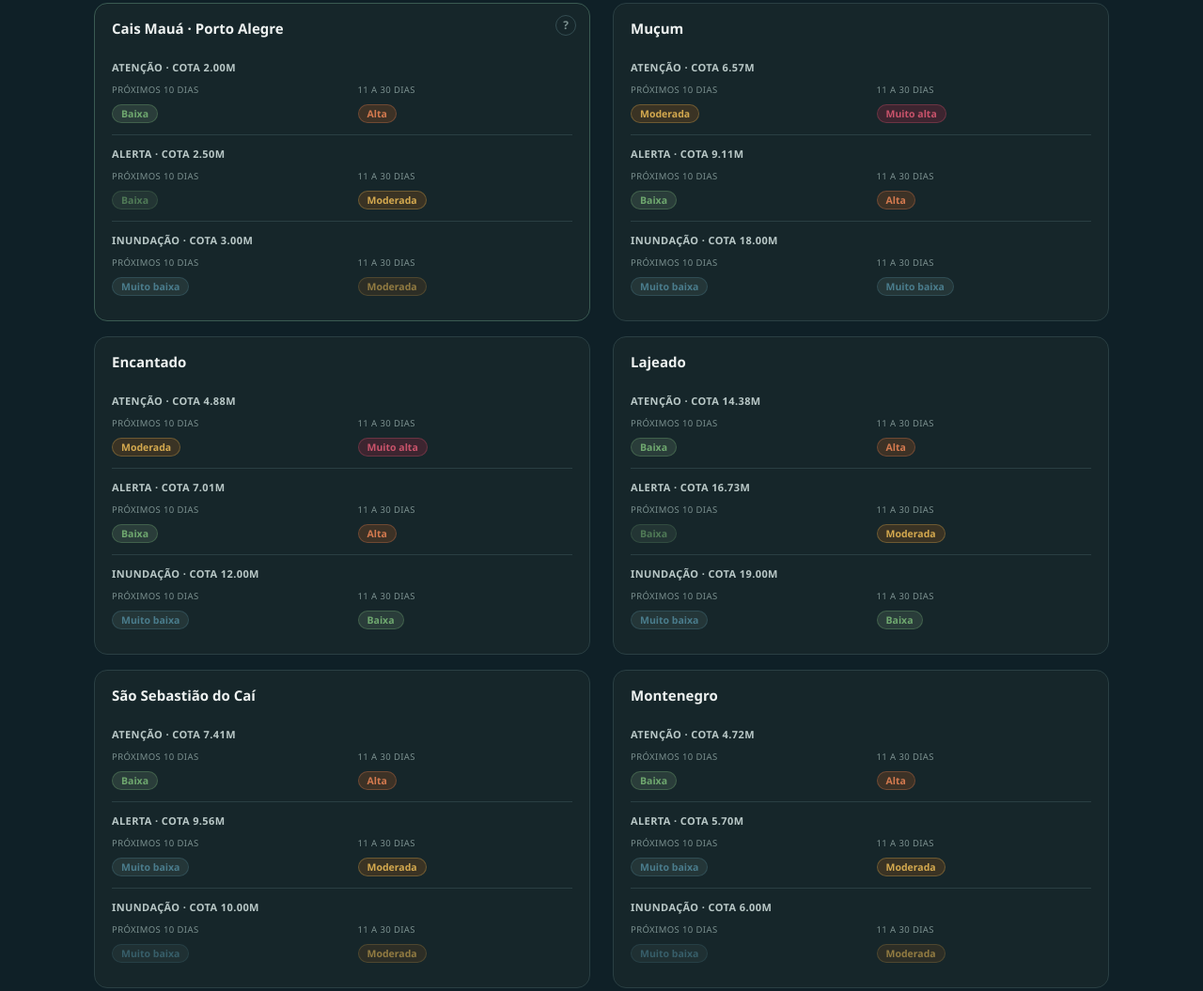
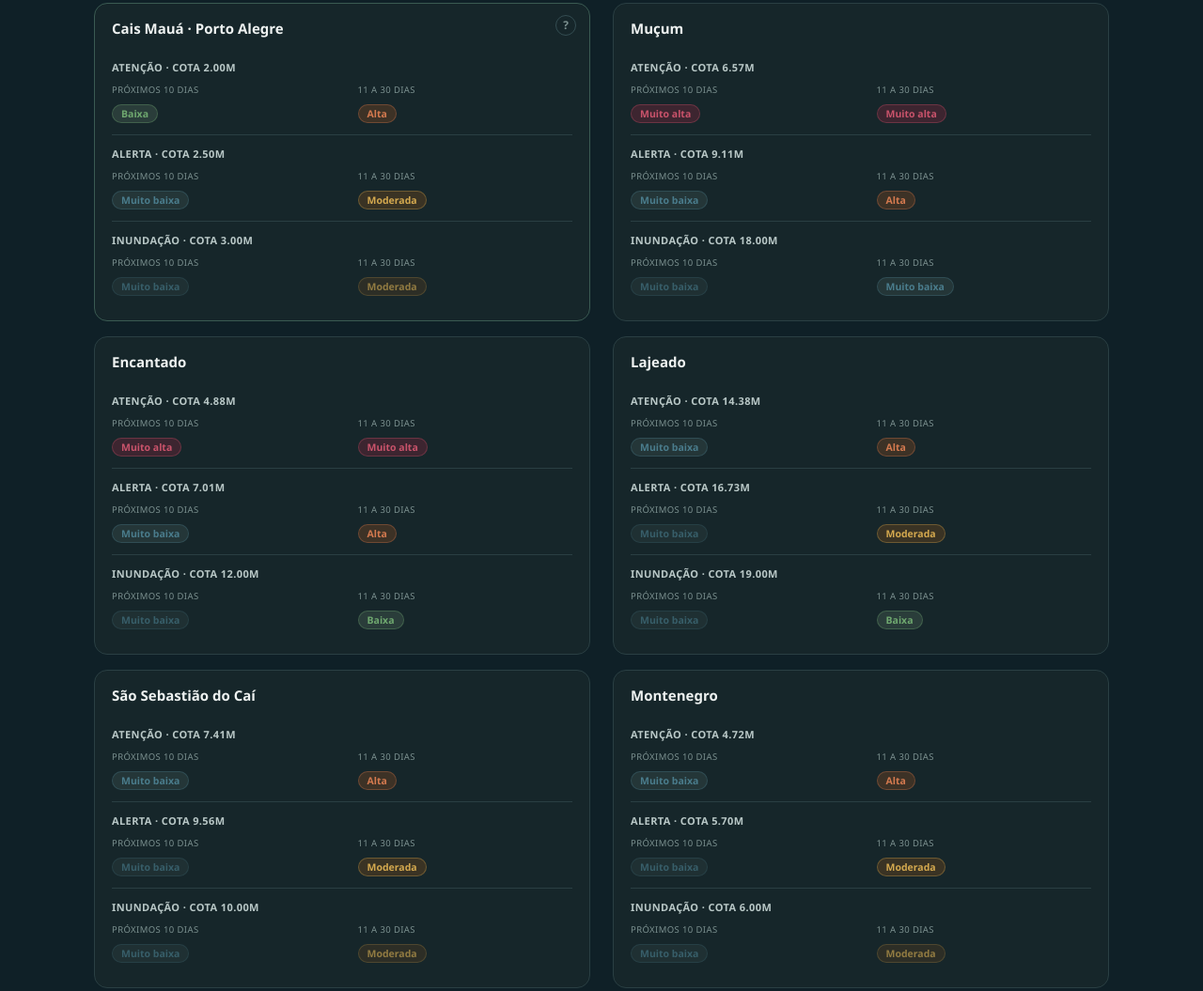
Before and after one commit to horizontersai/horizonte-paginas, a plain HTML site: page previsao-estendida.html in a window 1280 px wide. Shown: the part 267-1322 px from the top of the page at 94% size. Drawn offline with Linux system fonts and the light colour scheme.

Commit message:
Atualiza previsao estendida - 2026-10-25T12:34:54Z
Co-Authored-By: Claude Sonnet 5 <noreply@anthropic.com>

```diff
--- a/previsao-estendida.html
+++ b/previsao-estendida.html
@@ -131,7 +131,7 @@ body { margin:0; background-color:#0f2027; }
       <div class="metrica-janelas">
         <div class="cel-janela">
       <div class="cel-tempo">Próximos 10 dias</div>
-      <span class="chance-badge" style="background:#2a3d3a;color:#6fa86f;border-color:#6fa86f55;opacity:.65">Baixa</span>
+      <span class="chance-badge" style="background:#243638;color:#4a7c8c;border-color:#4a7c8c55;">Muito baixa</span>
 
     </div>
         <div class="divisor-janela"></div>
@@ -148,7 +148,7 @@ body { margin:0; background-color:#0f2027; }
       <div class="metrica-janelas">
         <div class="cel-janela">
       <div class="cel-tempo">Próximos 10 dias</div>
-      <span class="chance-badge" style="background:#243638;color:#4a7c8c;border-color:#4a7c8c55;">Muito baixa</span>
+      <span class="chance-badge" style="background:#243638;color:#4a7c8c;border-color:#4a7c8c55;opacity:.65">Muito baixa</span>
 
     </div>
         <div class="divisor-janela"></div>
@@ -172,7 +172,7 @@ body { margin:0; background-color:#0f2027; }
       <div class="metrica-janelas">
         <div class="cel-janela">
       <div class="cel-tempo">Próximos 10 dias</div>
-      <span class="chance-badge" style="background:#3a3324;color:#d4a94f;border-color:#d4a94f55;">Moderada</span>
+      <span class="chance-badge" style="background:#3d2530;color:#c9536b;border-color:#c9536b55;">Muito alta</span>
 
     </div>
         <div class="divisor-janela"></div>
@@ -189,7 +189,7 @@ body { margin:0; background-color:#0f2027; }
       <div class="metrica-janelas">
         <div class="cel-janela">
       <div class="cel-tempo">Próximos 10 dias</div>
-      <span class="chance-badge" style="background:#2a3d3a;color:#6fa86f;border-color:#6fa86f55;">Baixa</span>
+      <span class="chance-badge" style="background:#243638;color:#4a7c8c;border-color:#4a7c8c55;">Muito baixa</span>
 
     </div>
         <div class="divisor-janela"></div>
@@ -206,7 +206,7 @@ body { margin:0; background-color:#0f2027; }
       <div class="metrica-janelas">
         <div class="cel-janela">
       <div class="cel-tempo">Próximos 10 dias</div>
-      <span class="chance-badge" style="background:#243638;color:#4a7c8c;border-color:#4a7c8c55;">Muito baixa</span>
+      <span class="chance-badge" style="background:#243638;color:#4a7c8c;border-color:#4a7c8c55;opacity:.65">Muito baixa</span>
 
     </div>
         <div class="divisor-janela"></div>
@@ -230,7 +230,7 @@ body { margin:0; background-color:#0f2027; }
       <div class="metrica-janelas">
         <div class="cel-janela">
       <div class="cel-tempo">Próximos 10 dias</div>
-      <span class="chance-badge" style="background:#3a3324;color:#d4a94f;border-color:#d4a94f55;">Moderada</span>
+      <span class="chance-badge" style="background:#3d2530;color:#c9536b;border-color:#c9536b55;">Muito alta</span>
 
     </div>
         <div class="divisor-janela"></div>
@@ -247,7 +247,7 @@ body { margin:0; background-color:#0f2027; }
       <div class="metrica-janelas">
         <div class="cel-janela">
       <div class="cel-tempo">Próximos 10 dias</div>
-      <span class="chance-badge" style="background:#2a3d3a;color:#6fa86f;border-color:#6fa86f55;">Baixa</span>
+      <span class="chance-badge" style="background:#243638;color:#4a7c8c;border-color:#4a7c8c55;">Muito baixa</span>
 
     </div>
         <div class="divisor-janela"></div>
@@ -264,7 +264,7 @@ body { margin:0; background-color:#0f2027; }
       <div class="metrica-janelas">
         <div class="cel-janela">
       <div class="cel-tempo">Próximos 10 dias</div>
-      <span class="chance-badge" style="background:#243638;color:#4a7c8c;border-color:#4a7c8c55;">Muito baixa</span>
+      <span class="chance-badge" style="background:#243638;color:#4a7c8c;border-color:#4a7c8c55;opacity:.65">Muito baixa</span>
 
     </div>
         <div class="divisor-janela"></div>
@@ -284,7 +284,7 @@ body { margin:0; background-color:#0f2027; }
       <div class="metrica-janelas">
         <div class="cel-janela">
       <div class="cel-tempo">Próximos 10 dias</div>
-      <span class="chance-badge" style="background:#2a3d3a;color:#6fa86f;border-color:#6fa86f55;">Baixa</span>
+      <span class="chance-badge" style="background:#243638;color:#4a7c8c;border-color:#4a7c8c55;">Muito baixa</span>
 
     </div>
         <div class="divisor-janela"></div>
@@ -301,7 +301,7 @@ body { margin:0; background-color:#0f2027; }
       <div class="metrica-janelas">
         <div class="cel-janela">
       <div class="cel-tempo">Próximos 10 dias</div>
-      <span class="chance-badge" style="background:#2a3d3a;color:#6fa86f;border-color:#6fa86f55;opacity:.65">Baixa</span>
+      <span class="chance-badge" style="background:#243638;color:#4a7c8c;border-color:#4a7c8c55;opacity:.65">Muito baixa</span>
 
     </div>
         <div class="divisor-janela"></div>
@@ -318,7 +318,7 @@ body { margin:0; background-color:#0f2027; }
       <div class="metrica-janelas">
         <div class="cel-janela">
       <div class="cel-tempo">Próximos 10 dias</div>
-      <span class="chance-badge" style="background:#243638;color:#4a7c8c;border-color:#4a7c8c55;">Muito baixa</span>
+      <span class="chance-badge" style="background:#243638;color:#4a7c8c;border-color:#4a7c8c55;opacity:.65">Muito baixa</span>
 
     </div>
         <div class="divisor-janela"></div>
@@ -350,7 +350,7 @@ body { margin:0; background-color:#0f2027; }
       <div class="metrica-janelas">
         <div class="cel-janela">
       <div class="cel-tempo">Próximos 10 dias</div>
-      <span class="chance-badge" style="background:#2a3d3a;color:#6fa86f;border-color:#6fa86f55;">Baixa</span>
+      <span class="chance-badge" style="background:#243638;color:#4a7c8c;border-color:#4a7c8c55;">Muito baixa</span>
 
     </div>
         <div class="divisor-janela"></div>
@@ -367,7 +367,7 @@ body { margin:0; background-color:#0f2027; }
       <div class="metrica-janelas">
         <div class="cel-janela">
       <div class="cel-tempo">Próximos 10 dias</div>
-      <span class="chance-badge" style="background:#243638;color:#4a7c8c;border-color:#4a7c8c55;">Muito baixa</span>
+      <span class="chance-badge" style="background:#243638;color:#4a7c8c;border-color:#4a7c8c55;opacity:.65">Muito baixa</span>
 
     </div>
         <div class="divisor-janela"></div>
@@ -404,7 +404,7 @@ body { margin:0; background-color:#0f2027; }
       <div class="metrica-janelas">
         <div class="cel-janela">
       <div class="cel-tempo">Próximos 10 dias</div>
-      <span class="chance-badge" style="background:#2a3d3a;color:#6fa86f;border-color:#6fa86f55;">Baixa</span>
+      <span class="chance-badge" style="background:#243638;color:#4a7c8c;border-color:#4a7c8c55;">Muito baixa</span>
 
     </div>
         <div class="divisor-janela"></div>
@@ -421,7 +421,7 @@ body { margin:0; background-color:#0f2027; }
       <div class="metrica-janelas">
         <div class="cel-janela">
       <div class="cel-tempo">Próximos 10 dias</div>
-      <span class="chance-badge" style="background:#243638;color:#4a7c8c;border-color:#4a7c8c55;">Muito baixa</span>
+      <span class="chance-badge" style="background:#243638;color:#4a7c8c;border-color:#4a7c8c55;opacity:.65">Muito baixa</span>
 
     </div>
         <div class="divisor-janela"></div>
```
